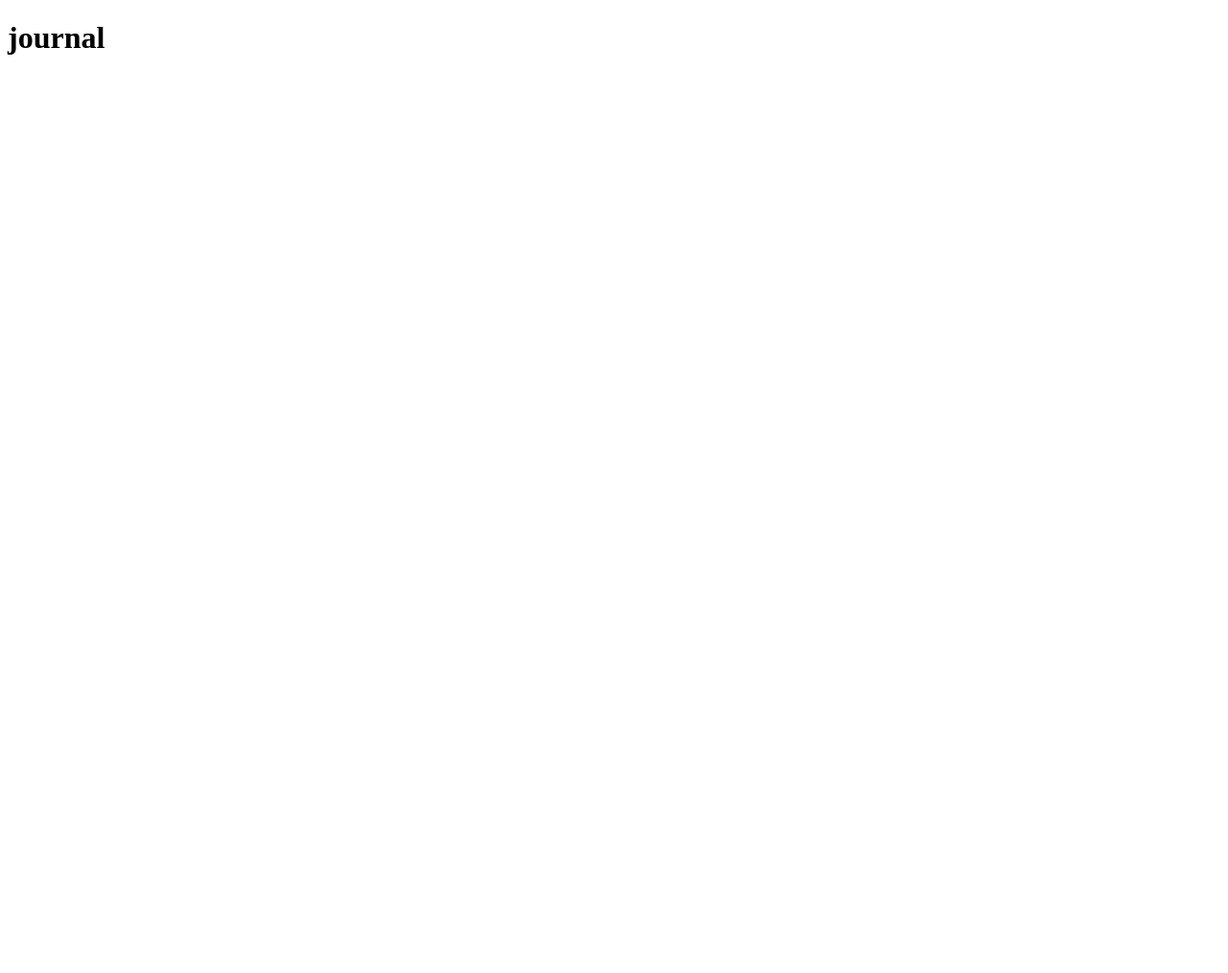
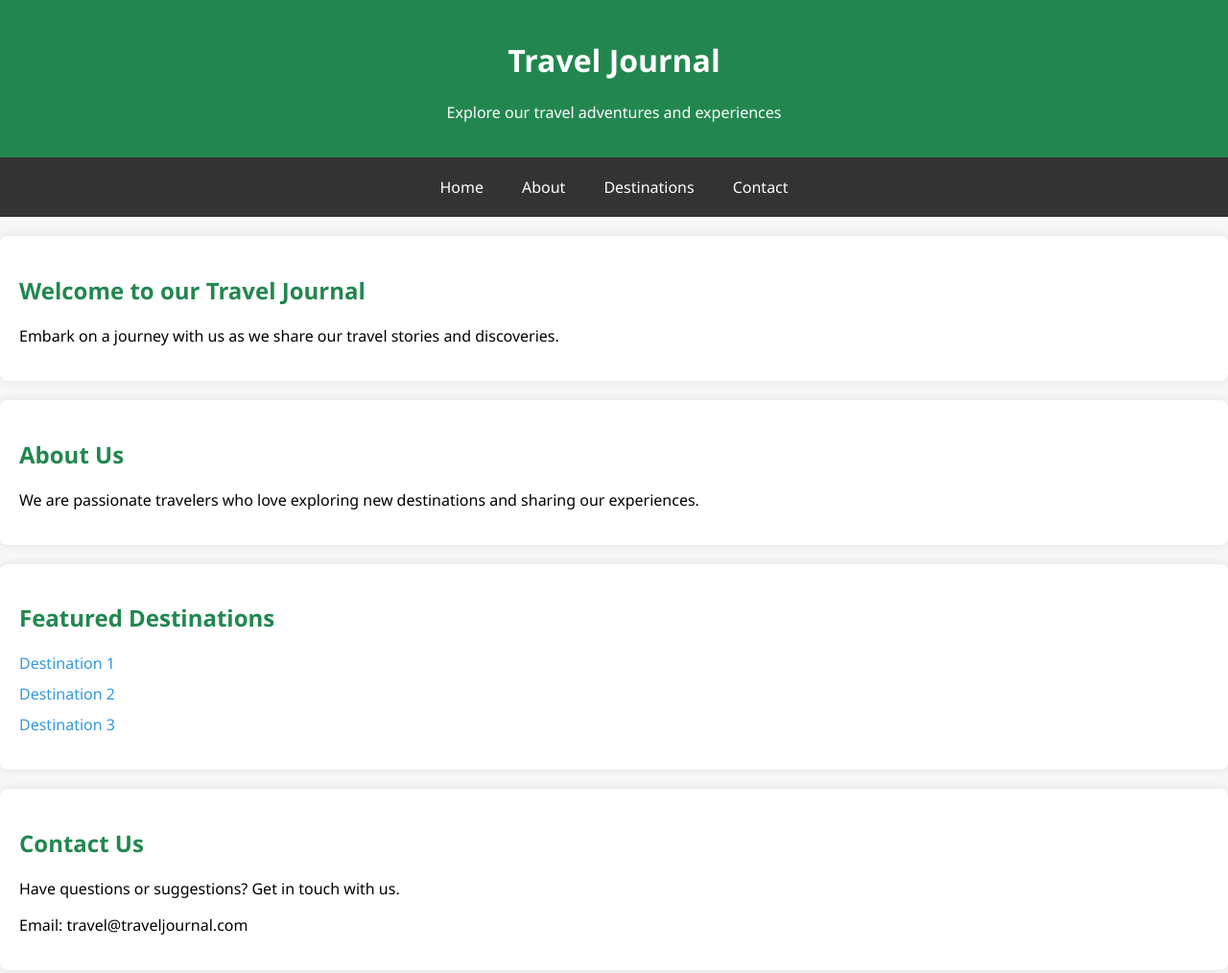
Before and after one commit to albertomscode/collab-journal, a plain HTML site: page index.html in a window 1280 px wide. Shown: the top 1014 px of the page at 96% size. Before the commit the page ends 800 px from the top, so only its background shows below. Drawn offline with Linux system fonts and the light colour scheme.

Commit message:
added a initial structure of html and css to work on

```diff
--- a/index.html
+++ b/index.html
@@ -1,11 +1,60 @@
 <!DOCTYPE html>
 <html lang="en">
-<head>
-    <meta charset="UTF-8">
-    <meta name="viewport" content="width=device-width, initial-scale=1.0">
-    <title>Document</title>
-</head>
-<body>
-    <h1>journal</h1>
-</body>
+    <head>
+        <meta charset="UTF-8" />
+        <meta name="viewport" content="width=device-width, initial-scale=1.0" />
+        <title>Travel Journal</title>
+        <link rel="icon" type="image/png" href="./" />
+        <link rel="stylesheet" href="./styles.css" />
+        <script defer src="./app.js" type="module"></script>
+    </head>
+
+    <body>
+        <header>
+            <h1>Travel Journal</h1>
+            <p>Explore our travel adventures and experiences</p>
+        </header>
+
+        <nav>
+            <a href="#home">Home</a>
+            <a href="#about">About</a>
+            <a href="#destinations">Destinations</a>
+            <a href="#contact">Contact</a>
+        </nav>
+
+        <section id="home">
+            <h2>Welcome to our Travel Journal</h2>
+            <p>
+                Embark on a journey with us as we share our travel stories and
+                discoveries.
+            </p>
+        </section>
+
+        <section id="about">
+        <h2>About Us</h2>
+        <p>
+            We are passionate travelers who love exploring new destinations and
+            sharing our experiences.
+        </p>
+        </section>
+
+        <section id="destinations">
+            <h2>Featured Destinations</h2>
+            <ul>
+                <li><a href="#destination1">Destination 1</a></li>
+                <li><a href="#destination2">Destination 2</a></li>
+                <li><a href="#destination3">Destination 3</a></li>
+            </ul>
+        </section>
+
+        <section id="contact">
+            <h2>Contact Us</h2>
+            <p>Have questions or suggestions? Get in touch with us.</p>
+            <p>Email: travel@traveljournal.com</p>
+        </section>
+
+        <footer>
+            <p>&copy; 2024 Travel Journal. All rights reserved.</p>
+        </footer>
+    </body>
 </html>
--- a/styles.css
+++ b/styles.css
@@ -0,0 +1,74 @@
+body {
+    font-family: 'Segoe UI', Tahoma, Geneva, Verdana, sans-serif;
+    margin: 0;
+    padding: 0;
+    background-color: #f7f7f7;
+}
+
+header {
+    text-align: center;
+    padding: 20px;
+    background-color: #22874f;
+    color: #fff;
+}
+
+nav {
+    display: flex;
+    justify-content: center;
+    background-color: #333;
+    padding: 10px;
+}
+
+nav a {
+    color: white;
+    text-decoration: none;
+    padding: 10px;
+    margin: 0 10px;
+    transition: color 0.3s ease-in-out;
+}
+
+nav a:hover {
+    color: #269759;
+}
+
+section {
+    margin: 20px 0;
+    padding: 20px;
+    background-color: #fff;
+    border-radius: 8px;
+    box-shadow: 0 0 10px rgba(0, 0, 0, 0.1);
+}
+
+footer {
+    text-align: center;
+    padding: 20px;
+    background-color: #22874f;
+    color: #fff;
+}
+
+h1 {
+    color: white;
+}
+
+h2 {
+    color: #22874f;
+}
+
+ul {
+    list-style-type: none;
+    padding: 0;
+}
+
+ul li {
+    margin-bottom: 10px;
+}
+
+a {
+    color: #3498db;
+    text-decoration: none;
+    transition: color 0.3s ease-in-out;
+}
+
+a:hover {
+    color: #1e70bf;
+}
```
